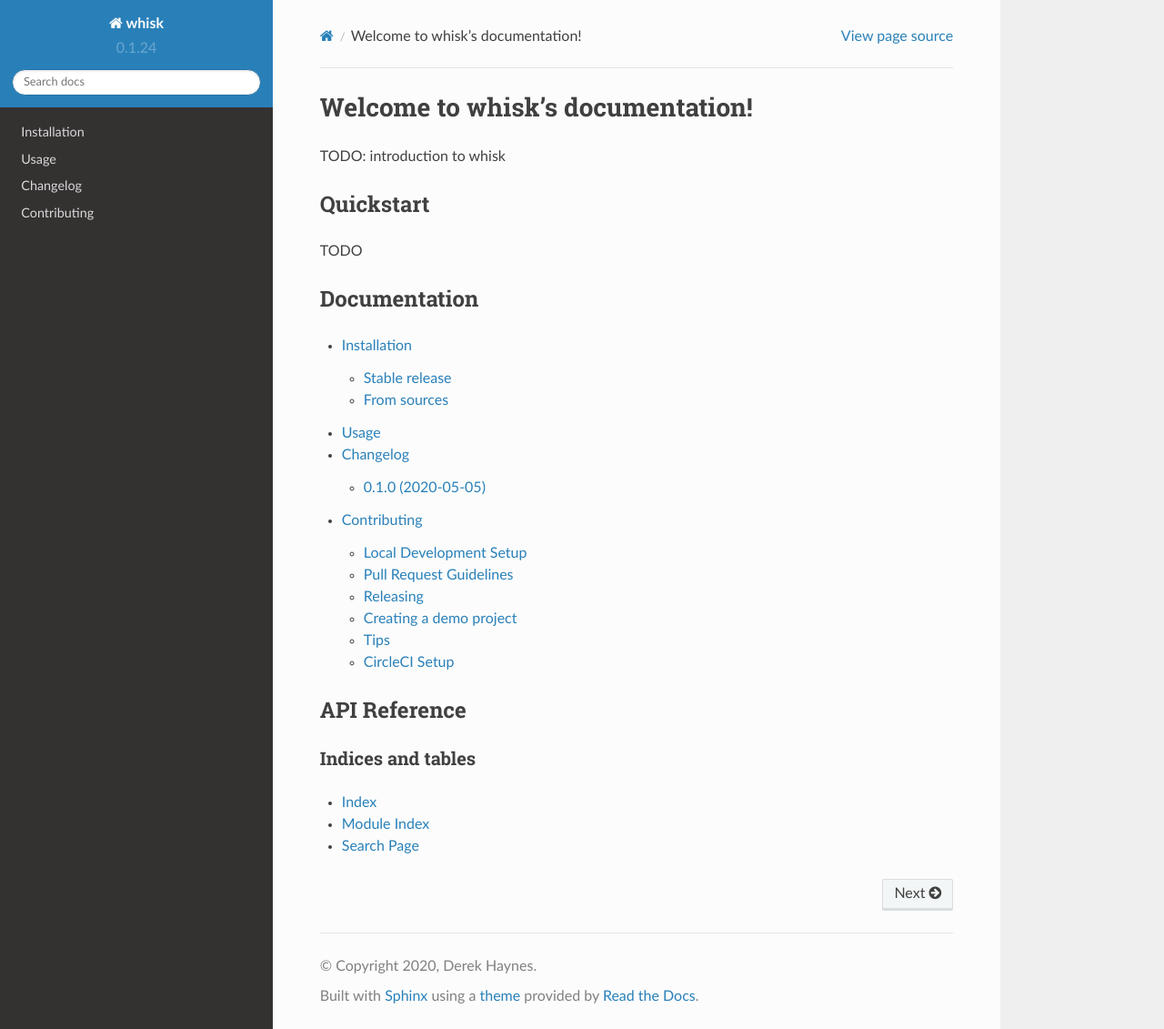
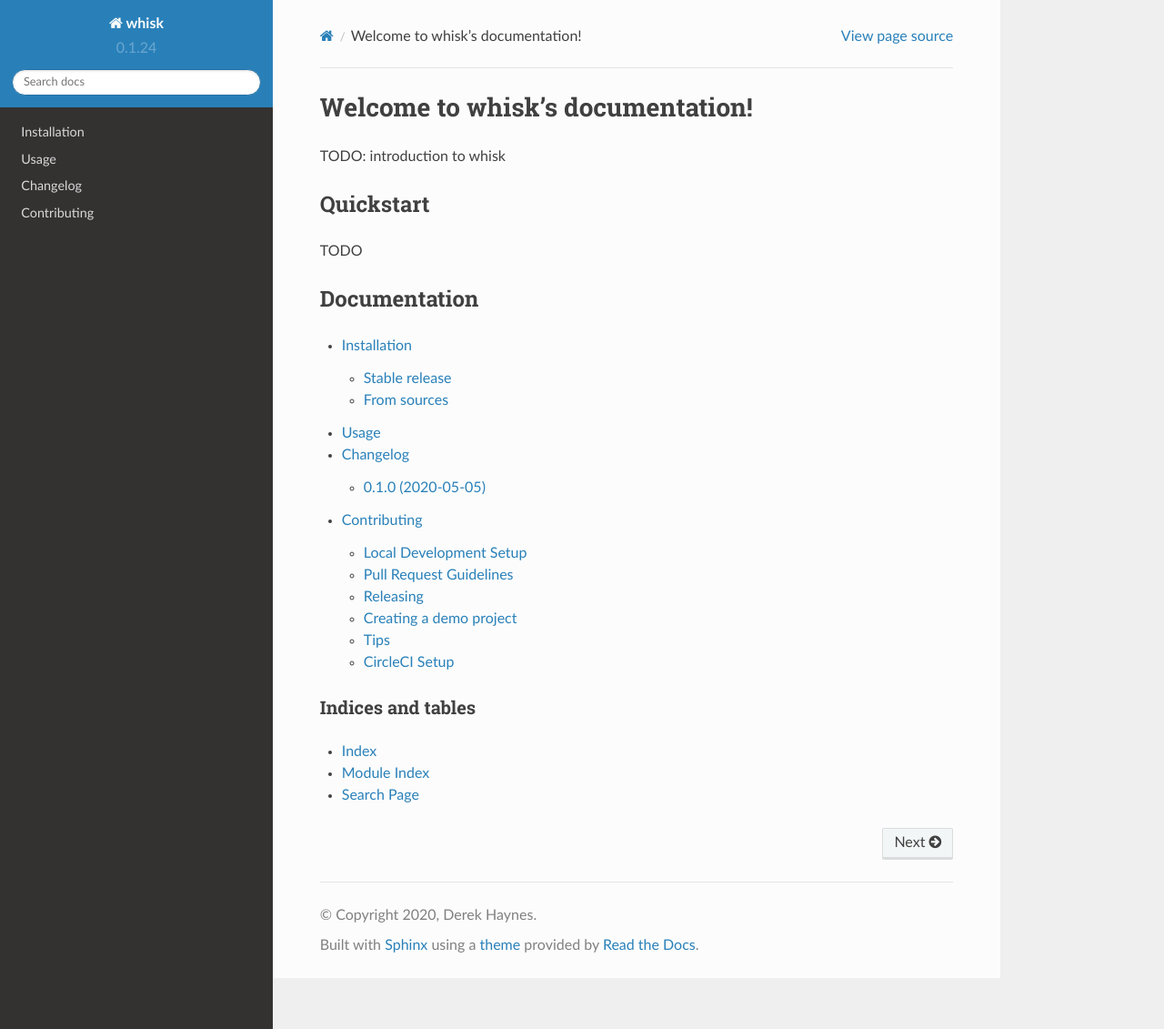
Before and after one commit to whisk-ml/whisk, a Sphinx documentation site: the page built from docs/index.md, in a window 1280 px wide and 1131 px high. Shown: the whole window at 91% size. Built offline with Sphinx 7.4.7 and the Read the Docs theme 2.0.0, drawn with Linux system fonts in a browser that asks for light colours; pages that are not in the unit, such as notebooks, are missing from menus.

````diff
--- a/docs/index.md
+++ b/docs/index.md
@@ -8,24 +8,15 @@ TODO
 
 ## Documentation
 
-
 ```eval_rst
 .. toctree::
    :maxdepth: 2
 
    installation
    usage
+   modules
    changelog
    contributing
-```
-
-## API Reference
-
-```eval_rst
-.. toctree::
-   :maxdepth: 2
-
-   modules
 ```
 
 ```eval_rst
````
